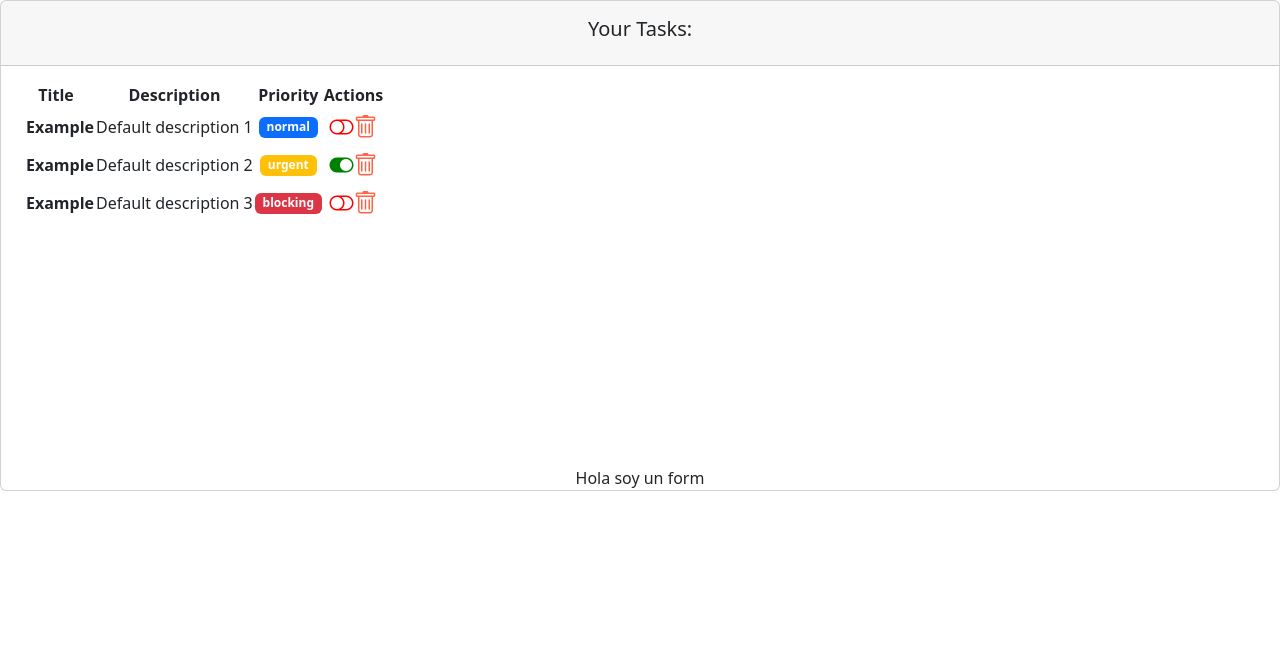
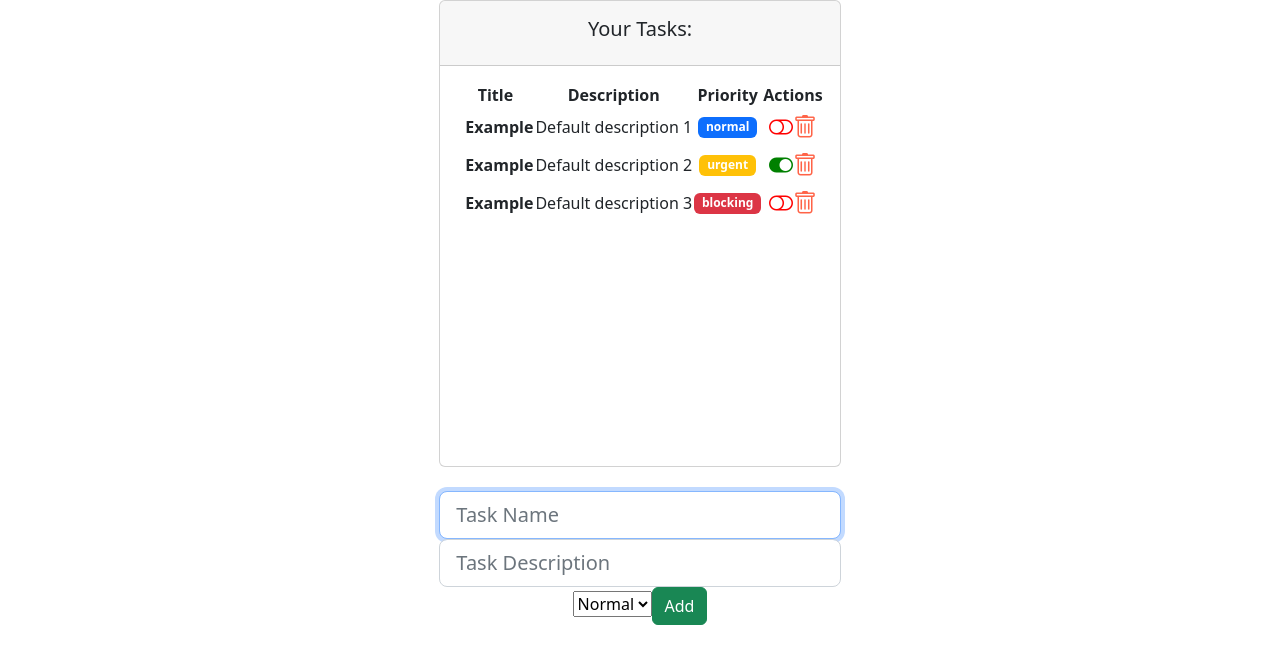
Before and after one commit to FlakoBB/OpenBootcamp_FullStack, a React (Create React App) app in the folder Curso de ReactJS/proyecto-curso/: page / in a window 1280 px wide. Shown: the top 664 px of the page. Built offline with nearby package versions, Linux system fonts and the light colour scheme.

Commit message:
ReactJS Sesion9 Proyecto func a las tareas y form

```diff
--- a/Curso de ReactJS/proyecto-curso/src/App.css
+++ b/Curso de ReactJS/proyecto-curso/src/App.css
@@ -28,8 +28,11 @@
   color: #61dafb;
 }
 
-h1 {
-  color: red;
+body {
+  display: flex;
+  align-items: center;
+  justify-content: center;
+  background-color: aliceblue;
 }
 
 @keyframes App-logo-spin {
--- a/Curso de ReactJS/proyecto-curso/src/components/container/task_list.jsx
+++ b/Curso de ReactJS/proyecto-curso/src/components/container/task_list.jsx
@@ -26,8 +26,24 @@ const TaskListComponent = () => {
         }
     }, [tasks])
 
-    const changeCompleted = () => {
-        console.log('cambiar estado de la tarea')
+    function completeTask(task) {
+        const index = tasks.indexOf(task)
+        const tempTasks = [...tasks]
+        tempTasks[index].completed = !tempTasks[index].completed
+        setTasks(tempTasks)
+    }
+
+    function deleteTask(task) {
+        const index = tasks.indexOf(task)
+        const tempTasks = [...tasks]
+        tempTasks.splice(index, 1)
+        setTasks(tempTasks)
+    }
+
+    function addTask(task) {
+        const tempTasks = [...tasks]
+        tempTasks.push(task)
+        setTasks(tempTasks)
     }
 
     return (
@@ -50,16 +66,21 @@ const TaskListComponent = () => {
                             <tbody>
                                 {
                                     tasks.map((task, index) => {
-                                        return (<TaskComponent key={ index } task={ task }></TaskComponent>)
+                                        return (<TaskComponent
+                                                    key={ index }
+                                                    task={ task }
+                                                    complete={ completeTask }
+                                                    remove={ deleteTask }
+                                                ></TaskComponent>)
                                     })
                                 }
 
                             </tbody>
                         </table>
                     </div>
-                    <TaskForm></TaskForm>
                 </div>
             </div>
+            <TaskForm add={ addTask }></TaskForm>
         </div>
     );
 }
--- a/Curso de ReactJS/proyecto-curso/src/components/pure/forms/taskForm.jsx
+++ b/Curso de ReactJS/proyecto-curso/src/components/pure/forms/taskForm.jsx
@@ -1,11 +1,43 @@
-import React, { useRef} from 'react';
+import React, { useRef } from 'react';
+import PropTypes from 'prop-types';
+import { LEVELS } from '../../../models/levels.enum';
+import { Task } from '../../../models/task.class';
 
-const TaskForm = () => {
+const TaskForm = ({add}) => {
+
+    const nameRef = useRef('')
+    const descriptionRef = useRef('')
+    const levelRef = useRef(LEVELS.NORMAL)
+
+    function addTask(evento) {
+        evento.preventDefault()
+        const newTask = new Task(
+            nameRef.current.value,
+            descriptionRef.current.value,
+            false,
+            levelRef.current.value
+        )
+        add(newTask)
+    }
+
     return (
-        <form>
-            Hola soy un form
+        <form onSubmit={addTask} className='d-flex align-items-center justify-content-center mt-4'>
+            <div className='form-outline flex-fill'>
+                <input ref={ nameRef } type='text' id='inputName' className='form-control form-control-lg' required autoFocus placeholder='Task Name' />
+                <input ref={ descriptionRef } type='text' id='inputDescription' className='form-control form-control-lg' required placeholder='Task Description' />
+                <select ref={ levelRef } defaultValue={ LEVELS.NORMAL } id='selectLevel'>
+                    <option value={ LEVELS.NORMAL }>Normal</option>
+                    <option value={ LEVELS.URGENT }>Urgent</option>
+                    <option value={ LEVELS.BLOCKING }>Bloking</option>
+                </select>
+                <button type='submit' className='btn btn-success'>Add</button>
+            </div>
         </form>
     );
 }
 
+TaskForm.propTypes = {
+    add: PropTypes.func.isRequired
+}
+
 export default TaskForm;
--- a/Curso de ReactJS/proyecto-curso/src/components/pure/task.jsx
+++ b/Curso de ReactJS/proyecto-curso/src/components/pure/task.jsx
@@ -7,7 +7,7 @@ import './../../styles/task.scss'
 import { LEVELS } from '../../models/levels.enum';
 
 
-const TaskComponent = ({ task }) => {
+const TaskComponent = ({ task, complete, remove }) => {
 
     useEffect(() => {
         console.log('Task Created')
@@ -45,10 +45,10 @@ const TaskComponent = ({ task }) => {
      */
     function taskCompletedIcon() {
         if(task.completed) {
-            return (<i className='bi-toggle-on' style={ {color: 'green', fontSize: '1.5rem'} }></i>)
+            return (<i onClick={ () => complete(task) } className='bi-toggle-on task-action' style={ {color: 'green', fontSize: '1.5rem'} }></i>)
         }
 
-        return (<i className='bi-toggle-off' style={ {color: 'red', fontSize: '1.5rem'} }></i>)
+        return (<i onClick={ () => complete(task) } className='bi-toggle-off task-action' style={ {color: 'red', fontSize: '1.5rem'} }></i>)
     }
 
     return (
@@ -65,7 +65,7 @@ const TaskComponent = ({ task }) => {
             </td>
             <td className='align-middle'>
                 { taskCompletedIcon() }
-                <i className='bi-trash' style={ {color: 'tomato', fontSize: '1.5rem'} }></i>
+                <i onClick={() => remove(task)} className='bi-trash task-action' style={ {color: 'tomato', fontSize: '1.5rem'} }></i>
             </td>
         </tr>
         // <div>
@@ -79,7 +79,9 @@ const TaskComponent = ({ task }) => {
 
 
 TaskComponent.propTypes = {
-    task: PropTypes.instanceOf(Task)
+    task: PropTypes.instanceOf(Task).isRequired,
+    complete: PropTypes.func.isRequired,
+    remove: PropTypes.func.isRequired
 };
 
 
--- a/Curso de ReactJS/proyecto-curso/src/styles/task.scss
+++ b/Curso de ReactJS/proyecto-curso/src/styles/task.scss
@@ -1,8 +1,3 @@
-h1 {
-    color: crimson;
+.task-action {
+    cursor: pointer;
 }
-
-.task-name {
-    font-weight: bold;
-    color: cadetblue;
-}
```
